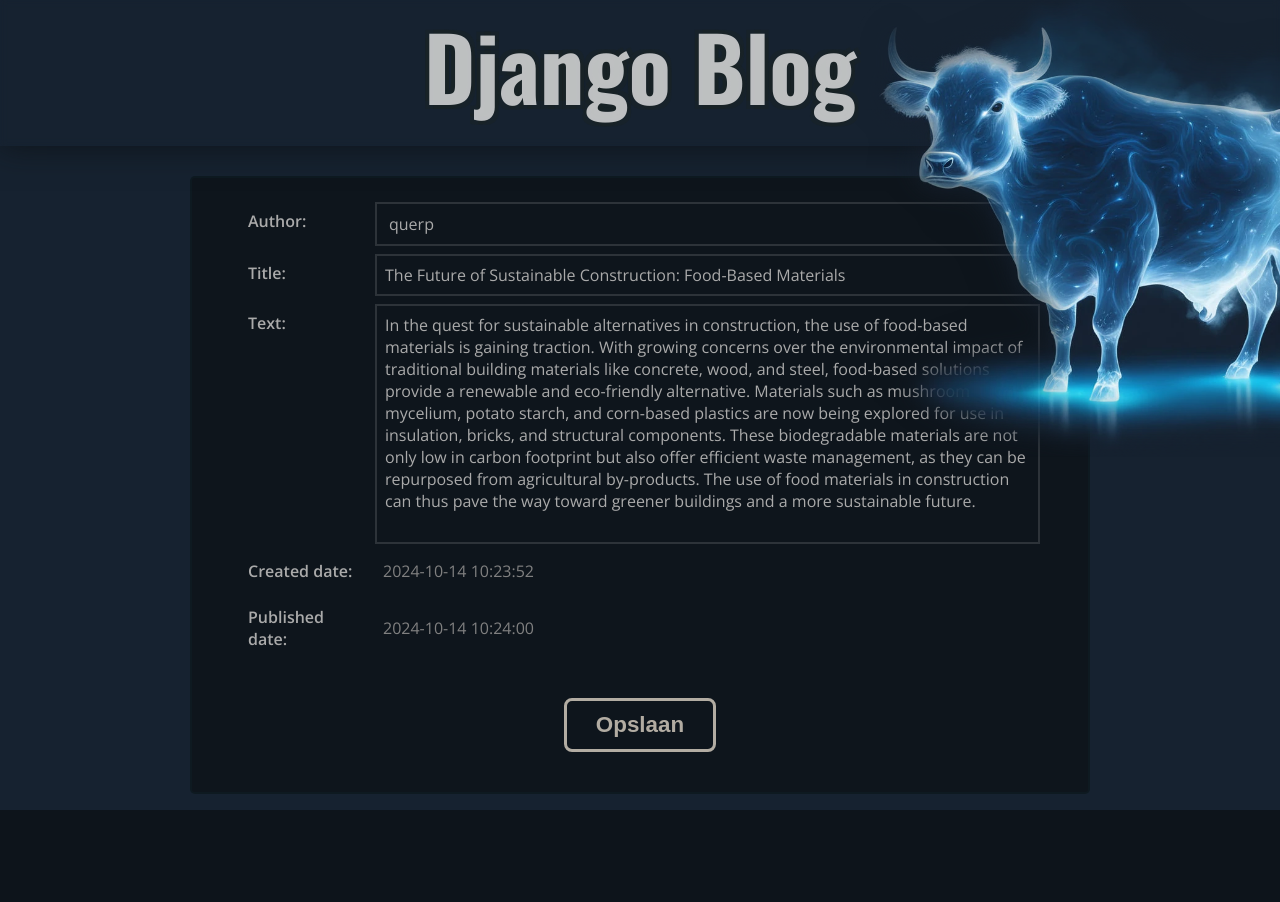
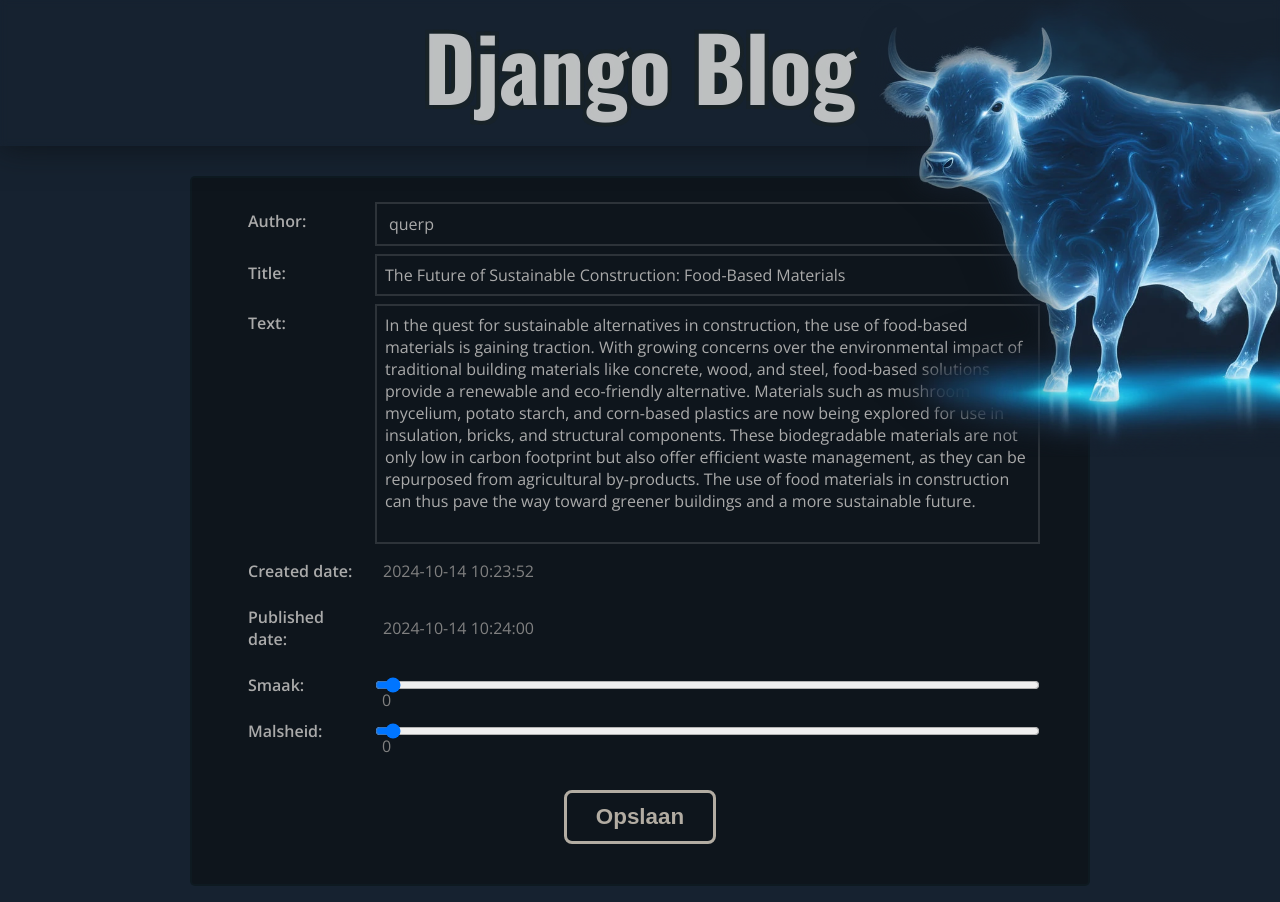
Before and after one commit to Querp/my-first-blog, a Django app: page /post/3/edit/ in a window 1280 px wide. Before the commit the page ends 810 px from the top, so only its background shows below. Run offline with Django 4.2, Linux system fonts and the light colour scheme; data comes from the database, SQL or seed files in the repository; both versions use the stored data as it was after the commit; parts of the project's set-up code (start-up, migrations or seed data) failed here and were passed over.

Commit message:
Add input range smaak and malsheid.

```diff
--- a/blog/forms.py
+++ b/blog/forms.py
@@ -6,5 +6,9 @@ class PostForm(forms.ModelForm):
 
     class Meta:
         model = Post
-        # fields = ('author', 'title', 'text', 'created_date', 'published_date')
+        # fields = ('author', 'title', 'text', 'created_date', 'published_date', 'smaak')
         fields = '__all__'
+        widgets = {
+            'smaak': forms.NumberInput(attrs={'type': 'range', 'min': '0', 'max': '100', 'oninput':'this.nextElementSibling.value = this.value' }),
+            'malsheid': forms.NumberInput(attrs={'type': 'range', 'min': '0', 'max': '100', 'oninput':'this.nextElementSibling.value = this.value' }),
+        }
--- a/blog/models.py
+++ b/blog/models.py
@@ -10,6 +10,8 @@ class Post(models.Model):
     text = models.TextField()
     created_date = models.DateTimeField(default=timezone.now)
     published_date = models.DateTimeField(blank=True, null=True)
+    smaak = models.IntegerField(default=0, blank=True, null=True)
+    malsheid = models.IntegerField(default=0, blank=True, null=True)
 
     def publish(self):
         self.published_date = timezone.now()
--- a/blog/static/blog/css/blog.css
+++ b/blog/static/blog/css/blog.css
@@ -174,6 +174,7 @@ form.post-form {
     grid-template-columns: 135px 1fr;
     min-height: 2rem;
     margin-bottom: 0.5rem;
+    position: relative;
     label {
       font-weight: 600;
       padding: 0.5rem;
@@ -194,6 +195,12 @@ form.post-form {
         border: none;
         pointer-events: none;
       }
+    }
+    output {
+      /* padding: 0.5rem; */
+      position: absolute;
+      inset: 23px auto auto calc(142px);
+      color: grey;
     }
   }
   button[type='submit']{
--- a/blog/templates/blog/post_detail.html
+++ b/blog/templates/blog/post_detail.html
@@ -1,6 +1,7 @@
 {% extends 'blog/base.html' %}
 
 {% block content %}
+    {% comment %} <h1>POST DETAILS</h1> {% endcomment %}
     <article class="post">
         <aside class="actions">
             <a class="btn btn-secondary" href="{% url 'post_edit' pk=post.pk %}" title="Artikel Bewerken">
@@ -14,5 +15,9 @@
             </time>
         {% endif %}
         <p>{{ post.text|linebreaksbr }}</p>
+        <p>Smaak: {{ post.smaak }}/100</p>
+        <output>
+        <p>Malsheid: {{ post.malsheid }}/100</p>
+        <output>
     </article>
 {% endblock %}
--- a/blog/templates/blog/post_edit.html
+++ b/blog/templates/blog/post_edit.html
@@ -1,11 +1,15 @@
 {% extends 'blog/base.html' %}
 
 {% block content %}
-    {% comment %} <h2>New post</h2> {% endcomment %}
+    {% comment %} <h1>POST EDIT</h1> {% endcomment %}
     <form method="POST" class="post-form">{% csrf_token %}
-        {% comment %} <p>{{ form.title.label_tag }} {{ form.title }}</p> {% endcomment %}
-        {% comment %} <p>{{ form.text.label_tag }} {{ form.text }}</p> {% endcomment %}
-        {{ form.as_p }}
+        <p>{{ form.author.label_tag}} {{ form.author }}</p>
+        <p>{{ form.title.label_tag}} {{ form.title }}</p>
+        <p>{{ form.text.label_tag}} {{ form.text }}</p>
+        <p>{{ form.created_date.label_tag}} {{ form.created_date }}</p>
+        <p>{{ form.published_date.label_tag}} {{ form.published_date }}</p>
+        <p>{{ form.smaak.label_tag}} {{ form.smaak }}<output>{{ post.smaak }}<output></p>
+        <p>{{ form.malsheid.label_tag}} {{ form.malsheid }}<output>{{ post.malsheid }}<output></p>
         <button type="submit" class="save btn btn-secondary">Opslaan</button>
     </form>
 {% endblock %}
--- a/blog/views.py
+++ b/blog/views.py
@@ -37,4 +37,4 @@ def post_edit(request, pk):
             return redirect('post_detail', pk=post.pk)
     else:
         form = PostForm(instance=post)
-    return render(request, 'blog/post_edit.html', {'form': form})
+    return render(request, 'blog/post_edit.html', {'form': form, 'post': post})
```
Also changed, not shown: blog/migrations/0003_alter_post_author.py (deleted), blog/migrations/0003_post_smaak.py (added), blog/migrations/0004_alter_post_author.py (deleted), blog/migrations/0004_post_malsheid.py (added), db.sqlite3.
